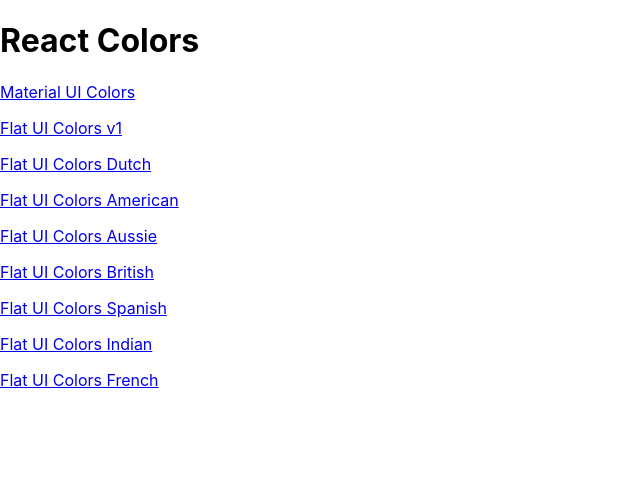
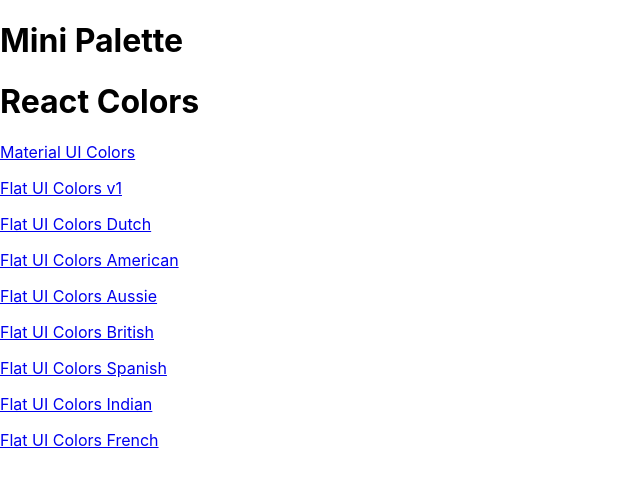
Before and after one commit to super8989/React_colors_app, a React (Create React App) app: page / in a window 1280 px wide. Shown: the top 484 px of the page, without its empty margins (0-640 px from the left). Built offline with nearby package versions, Linux system fonts and the light colour scheme.

Commit message:
installed material-ui styles and created MiniPalette for JSS

```diff
--- a/package.json
+++ b/package.json
@@ -5,6 +5,7 @@
   "dependencies": {
     "@material-ui/core": "^4.7.0",
     "@material-ui/icons": "^4.5.1",
+    "@material-ui/styles": "^4.6.0",
     "chroma-js": "^2.1.0",
     "rc-slider": "^8.7.1",
     "react": "^16.12.0",
--- /dev/null
+++ b/src/MiniPalette.js
@@ -0,0 +1,11 @@
+import React from "react";
+
+function MiniPalette(props) {
+	return (
+		<div>
+			<h1>Mini Palette</h1>
+		</div>
+	);
+}
+
+export default MiniPalette;
--- a/src/PaletteList.js
+++ b/src/PaletteList.js
@@ -1,4 +1,5 @@
 import React, { Component } from "react";
+import MiniPalette from "./MiniPalette";
 import { Link } from "react-router-dom";
 
 class PaletteList extends Component {
@@ -7,6 +8,7 @@
 
 		return (
 			<div>
+				<MiniPalette />
 				<h1>React Colors</h1>
 				{palettes.map(palette => (
 					<p>
```
